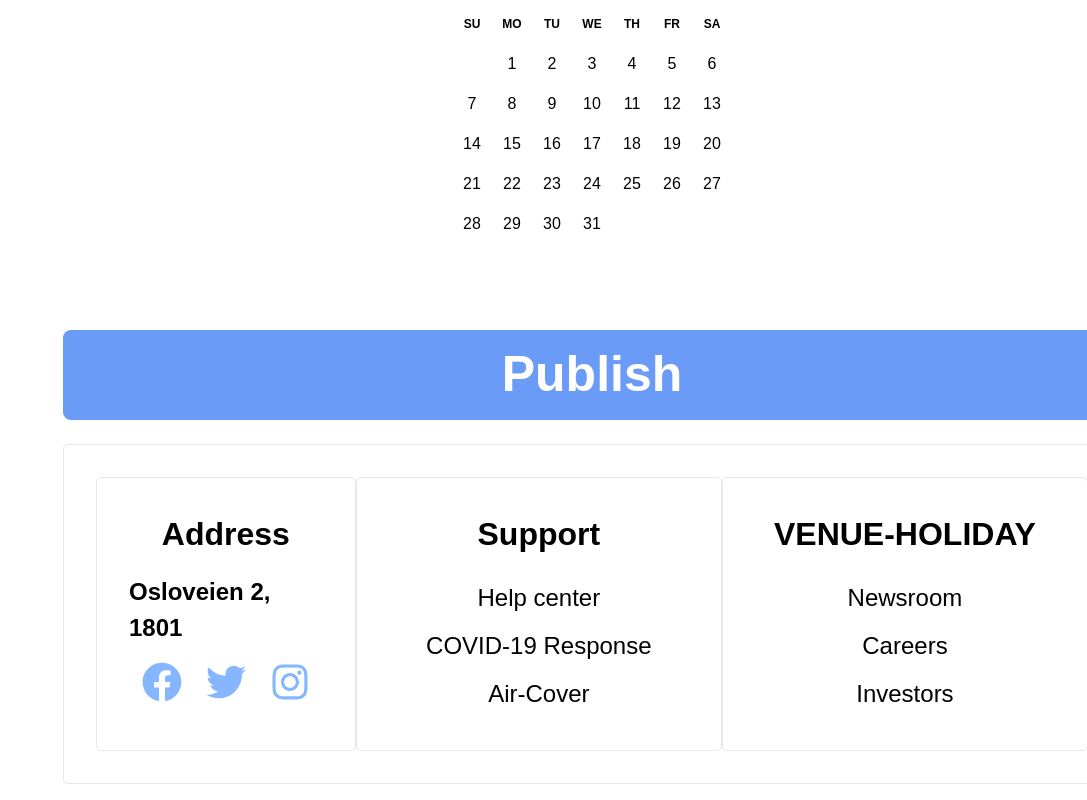
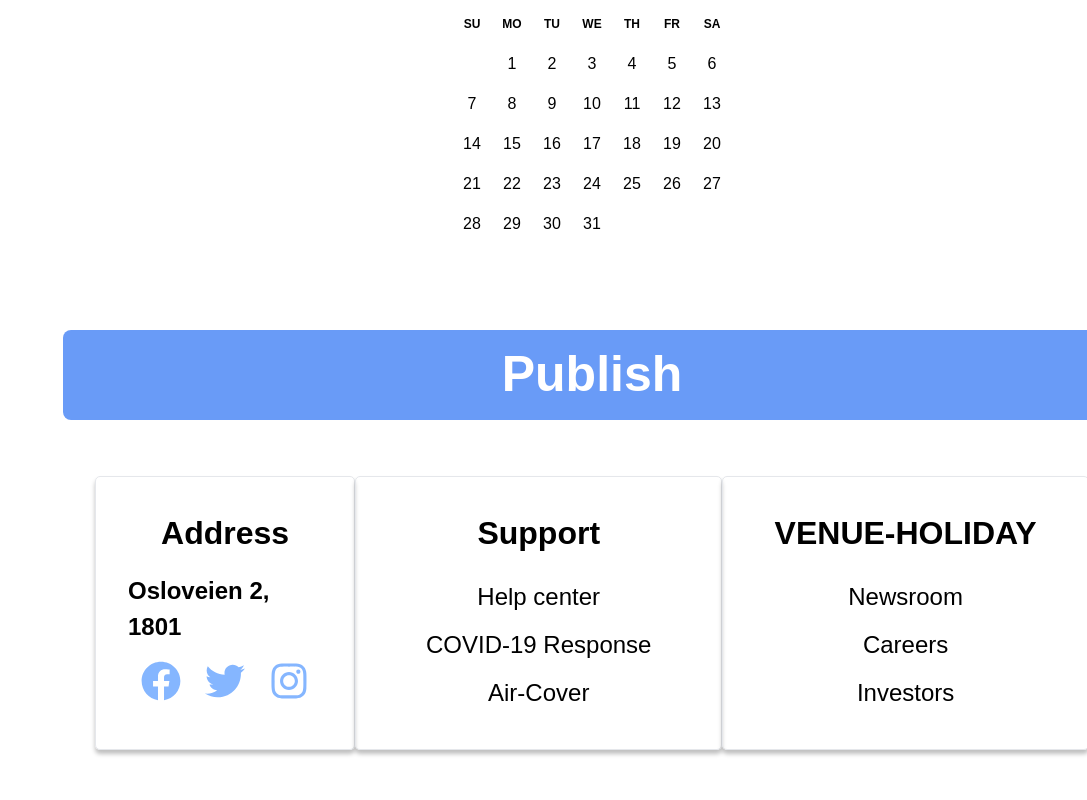
Before and after one commit to Fariaddd/fronted-exam, a React (Create React App) app in the folder Exam2_project 3/: page /create-venue in a window 1280 px wide. Shown: the part 995-1795 px from the top of the page, without its empty margins (193-1280 px from the left). Built offline with nearby package versions, Linux system fonts and the light colour scheme; no server answers; sample sign-in values are in the browser's storage.

Commit message:
Updated footer style
Updated footer style

```diff
--- a/Exam2_project 3/src/Components/ProductsPage/ProductsBottom.js
+++ b/Exam2_project 3/src/Components/ProductsPage/ProductsBottom.js
@@ -34,7 +34,6 @@ const ProductsBottom = ({ venue }) => {
     if (dateFrom && dateTo && guests && venueId && authorizationValue) {
       try {
         bookVenue({ venueId, guests, dateFrom, dateTo }).then((res) => {
-          console.log(res);
           if (res?.data?.id) {
             toast.success("Successfully Booked!");
           } else {
--- a/Exam2_project 3/src/Components/Shared/Footer.js
+++ b/Exam2_project 3/src/Components/Shared/Footer.js
@@ -3,9 +3,11 @@ import { FaFacebook, FaTwitter, FaInstagram } from "react-icons/fa";
 
 const Footer = () => {
   return (
-    <div className="flex flex-col lg:flex-row justify-between p-[32px] rounded-[5px] border mb-[1rem] gap-[2rem] lg:gap-0">
+    <div className="flex flex-col lg:flex-row justify-between p-[32px] rounded-[5px]  mb-[1rem] gap-[2rem] lg:gap-0">
       {/* ///// first group ///// */}
-      <div className="w-[100%] lg:w-fit p-[32px] rounded-[5px] border flex flex-col items-center gap-[1rem]">
+      <div className="w-[100%] lg:w-fit p-[32px] rounded-[5px]  border-[1px] flex flex-col items-center gap-[1rem]"
+        style={{ boxShadow: "0px 4px 4px rgba(0, 0, 0, 0.25)"}}
+      >
         <h3 className="text-[32px] font-bold">Address</h3>
         <h4 className="text-[24px] font-bold">Osloveien 2, 1801</h4>
         <div className="flex items-center gap-[1.5rem]">
@@ -14,6 +16,8 @@ const Footer = () => {
           </span>
           <span className="text-[#85B6FF] text-[2.5rem]">
             <FaTwitter />
+
+
           </span>
           <span className="text-[#85B6FF] text-[2.5rem]">
             <FaInstagram />
@@ -21,14 +25,18 @@ const Footer = () => {
         </div>
       </div>
       {/* ///// second group ///// */}
-      <div className="w-[100%] lg:w-[378px] p-[32px] rounded-[5px] border flex flex-col items-center gap-[1rem]">
+      <div className="w-[100%] lg:w-[378px] p-[32px] rounded-[5px] border-[1px]  flex flex-col items-center gap-[1rem]"
+       style={{ boxShadow: "0px 4px 4px rgba(0, 0, 0, 0.25)"}}
+      >
         <h3 className="text-[32px] font-bold">Support</h3>
         <h4 className="text-[24px] text-center leading-loose font-normal">
           Help center <br /> COVID-19 Response <br /> Air-Cover
         </h4>
       </div>
       {/* ///// third group ///// */}
-      <div className="w-[100%] lg:w-[378px] p-[32px] rounded-[5px] border flex flex-col items-center text-center gap-[1rem]">
+      <div className="w-[100%] lg:w-[378px] p-[32px] rounded-[5px] border-[1px]  flex flex-col items-center text-center gap-[1rem]"
+       style={{ boxShadow: "0px 4px 4px rgba(0, 0, 0, 0.25)"}}
+      >
         <h3 className="text-[32px] font-bold">VENUE-HOLIDAY</h3>
         <h4 className="text-[24px] text-center leading-loose font-normal">Newsroom <br /> Careers <br /> Investors</h4>
       </div>
--- a/Exam2_project 3/src/Pages/CreateVenue.js
+++ b/Exam2_project 3/src/Pages/CreateVenue.js
@@ -5,7 +5,6 @@ import petIcon from "../Assets/pet-icon.png";
 import carIcon from "../Assets/car-icon.png";
 import breakfastIcon from "../Assets/breakfast-icon.png";
 import CalenderSection from "../Components/ProductsPage/CalenderSection";
-import img from "../Assets/Skjermbilde 2023-04-26 kl. 02.59 7.png";
 import Footer from "../Components/Shared/Footer";
 import { toast } from "react-toastify";
 import { useCreateVenueMutation } from "../services/venueApi";
--- a/Exam2_project 3/src/Pages/ProductPage.js
+++ b/Exam2_project 3/src/Pages/ProductPage.js
@@ -41,7 +41,7 @@ const ProductPage = () => {
     );
   }
   return (
-    <div className="px-[12px]">
+    <div className="flex flex-col px-[12px]">
       {/* ////// top heading ////// */}
       <h1 className="font-bold text-[32px] lg:text-[45px] text-center py-[2rem]">
         {venue?.description}
@@ -51,7 +51,7 @@ const ProductPage = () => {
         {venue?.media?.map((v) => (
           <div>
             <img
-              className="w-[434px] h-[466px] object-contain"
+              className="w-[434px] h-[466px] justify-center items-center object-contain"
               src={v}
               alt=""
             />
--- a/Exam2_project 3/src/Pages/VenueManager.js
+++ b/Exam2_project 3/src/Pages/VenueManager.js
@@ -70,9 +70,9 @@ const VenueManager = () => {
       <h3 className="font-bold text-[32px] lg:text-[45px] py-[1rem] lg:py-[4rem]">
         You have {data?.length} Venue
       </h3>
-      {/* ////// */}
+      {/* ////// grid grid-cols-1 lg:grid-cols-2 gap-[3rem] */}
 
-      <div className="grid grid-cols-1 lg:grid-cols-2 gap-[3rem]">
+      <div className="flex flex-col ">
         {data?.map((d) => (
           <>
             <div className="lg:h-[550px]  relative">
```
